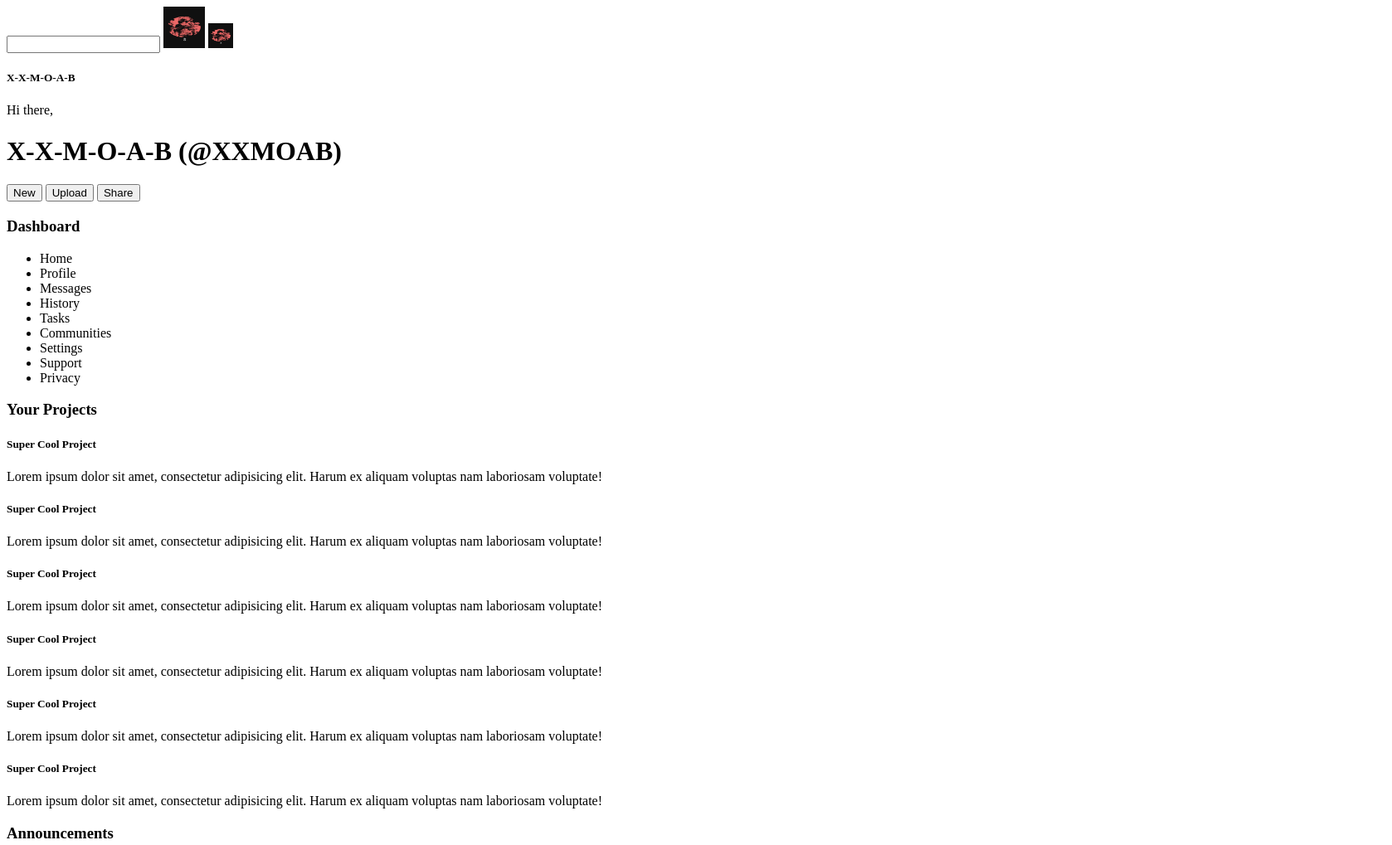
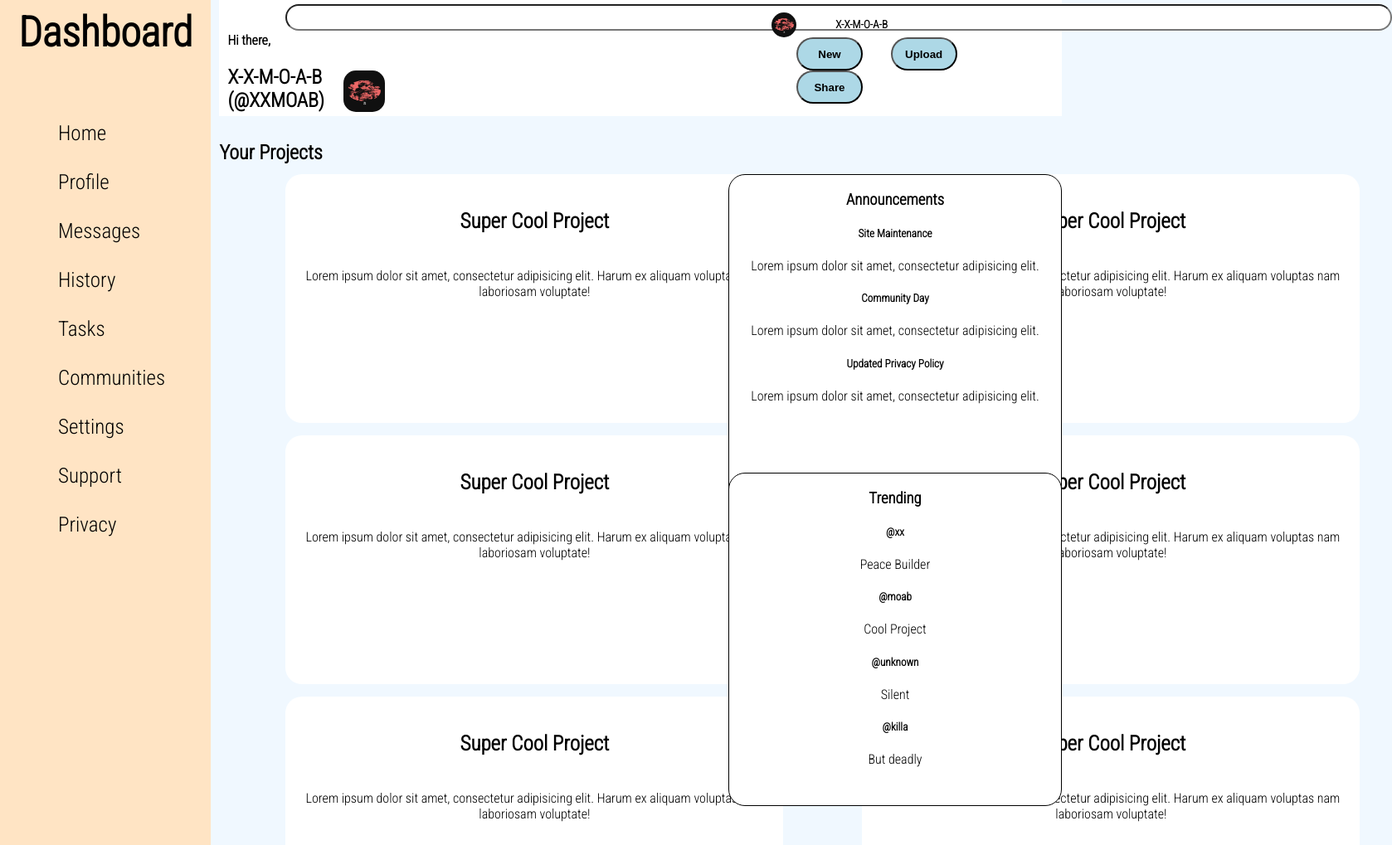
Before and after one commit to altabakhi18/Project-dashboard, a plain HTML site: page index.html in a window 1280 px wide. Shown: the top 1019 px of the page at 83% size, 1678 px wide, since content can reach past the window. Drawn offline with Linux system fonts and the light colour scheme.

Commit message:
Project finished, just need to add logos.

```diff
--- a/index.html
+++ b/index.html
@@ -10,57 +10,65 @@
 <body>
 
     <div class="container">
-        <div id="header">
+        <div class="header">
             <label for="search"></label>
             <input type="search" id="search">
-            <img src="images/attack.jpg" alt="Profile Picture" height="50px" width="50px">
+            <div class="main-profile">
+            <h4>Hi there,</h4>
+            <h2>X-X-M-O-A-B (@XXMOAB)</h2>
+            </div>
+            <img class="other" src="images/attack.jpg" alt="Profile Picture" height="50px" width="50px">
+            <div class="right-corner">
             <img src="images/attack.jpg" alt="Profile Picture" height="30px" width="30px">
-            <h5>X-X-M-O-A-B</h5>
-            <p>Hi there, </p>
-            <h1>X-X-M-O-A-B (@XXMOAB)</h1>
+            </div>
+            <h5 class="name">X-X-M-O-A-B</h5>
+            <div class="button">
             <button class="btn">New</button>
             <button class="btn">Upload</button>
             <button class="btn">Share</button>
         </div>
+        </div>
 
         <div id="sidebar">
-            <h3>Dashboard</h3>
+            <h3 class="dash">Dashboard</h3>
             <ul>
-                <li>Home</li>
-                <li>Profile</li>
-                <li>Messages</li>
-                <li>History</li>
-                <li>Tasks</li>
-                <li>Communities</li>
-                <li>Settings</li>
-                <li>Support</li>
-                <li>Privacy</li>
+                <li class="one">Home</li>
+                <li class="one">Profile</li>
+                <li class="one">Messages</li>
+                <li class="one">History</li>
+                <li class="one">Tasks</li>
+                <li class="one">Communities</li>
+                <li class="two">Settings</li>
+                <li class="two">Support</li>
+                <li class="two">Privacy</li>
             </ul>
         </div>
 
+        <h2 id="h3">Your Projects</h2>
+
         <div id="main">
-            <h3>Your Projects</h3>
-            <div>
+
+            <div class="card">
                 <h5>Super Cool Project</h5>
                 <p>Lorem ipsum dolor sit amet, consectetur adipisicing elit. Harum ex aliquam voluptas nam laboriosam voluptate!</p>
             </div>
-            <div>
+            <div class="card">
                 <h5>Super Cool Project</h5>
                 <p>Lorem ipsum dolor sit amet, consectetur adipisicing elit. Harum ex aliquam voluptas nam laboriosam voluptate!</p>
             </div>
-            <div>
+            <div class="card">
                 <h5>Super Cool Project</h5>
                 <p>Lorem ipsum dolor sit amet, consectetur adipisicing elit. Harum ex aliquam voluptas nam laboriosam voluptate!</p>
             </div>
-            <div>
+            <div class="card">
                 <h5>Super Cool Project</h5>
                 <p>Lorem ipsum dolor sit amet, consectetur adipisicing elit. Harum ex aliquam voluptas nam laboriosam voluptate!</p>
             </div>
-            <div>
+            <div class="card">
                 <h5>Super Cool Project</h5>
                 <p>Lorem ipsum dolor sit amet, consectetur adipisicing elit. Harum ex aliquam voluptas nam laboriosam voluptate!</p>
             </div>
-            <div>
+            <div class="card">
                 <h5>Super Cool Project</h5>
                 <p>Lorem ipsum dolor sit amet, consectetur adipisicing elit. Harum ex aliquam voluptas nam laboriosam voluptate!</p>
             </div>
@@ -68,7 +76,7 @@
 
         <div id="misc">
             <h3>Announcements</h3>
-            <div>
+            <div class="box">
                 <h5>Site Maintenance</h5>
                 <p>Lorem ipsum dolor sit amet, consectetur adipisicing elit.</p>
                 <h5>Community Day</h5>
@@ -76,12 +84,13 @@
                 <h5>Updated Privacy Policy</h5>
                 <p>Lorem ipsum dolor sit amet, consectetur adipisicing elit.</p>
             </div>
-
+        </div>
+        <div class="misc2">
             <h3>Trending</h3>
-            <div>
-                <h5>@tegan</h5>
+            <div class="box">
+                <h5>@xx</h5>
                 <p>Peace Builder</p>
-                <h5>@morgan</h5>
+                <h5>@moab</h5>
                 <p>Cool Project</p>
                 <h5>@unknown</h5>
                 <p>Silent</p>
--- a/styles.css
+++ b/styles.css
@@ -0,0 +1,188 @@
+@import url('https://fonts.googleapis.com/css2?family=Roboto+Condensed:wght@300&display=swap');
+
+body{
+    font-family: 'Roboto Condensed' , sans-serif;
+    margin: 0;
+    padding: 0;
+    background-color: aliceblue;
+}
+
+.container{
+    display: grid;
+    grid-template-columns: 1.5fr 1fr 2.5fr 2fr;
+    grid-template-rows: repeat(1, 140px) repeat(1, 50px) repeat(3, 350px);
+    gap: 10px;
+}
+
+#h3{
+    grid-column: 2 / 3;
+    grid-row: 2 / 3;
+}
+
+.header{
+    grid-column: 2 / 5;
+}
+
+.header{
+    display: grid;
+    grid-template-columns: 200px 2fr 1fr;
+    grid-template-rows: 140px 150px;
+    background-color: white;
+}
+
+input{
+    border-radius: 20px;
+    width: 100em;
+    height: 2rem;
+    grid-column: 1 /2;
+    grid-row: 1 / 2;
+    justify-self: start;
+    margin-top: 5px;
+    margin-left: 80px;
+}
+
+.right-corner{
+    grid-column: 3 /4;
+    grid-row: 1 /2;
+    justify-self: center;
+    margin-right: 20em;
+    margin-top: 15px;
+}
+
+.main-profile{
+    grid-column: 1 /2;
+    grid-row: 1 /2;
+    align-self: end;
+    margin-bottom: -15px;
+    margin-left: 10px;
+}
+
+.other{
+    grid-row: 1 / 2;
+    grid-column: 1 / 2;
+    justify-self: end;
+    align-self: end;
+    margin-bottom: 5px;
+}
+
+.name{
+    grid-column: 3 / 4;
+    grid-row: 1 / 2;
+    justify-self: center;
+    margin-right: 10em;
+}
+
+.btn{
+    border-radius: 30px;
+    background-color: lightblue;
+    color: black;
+    font-weight: bold;
+    width: 80px;
+    height: 40px;
+    margin-right: 30px;
+}
+
+.button{
+    grid-column: 3 / 4;
+    grid-row: 1 / 2;
+    justify-self: start;
+    align-self: end;
+    margin-bottom: 15px;
+    margin-left: 30px;
+}
+
+img{
+    border-radius: 15px;
+}
+
+#sidebar{
+    grid-column: 1;
+    grid-row: 1 / 7;
+}
+
+#sidebar{
+    display: grid;
+    grid-template-columns: 1fr;
+    grid-template-rows: 1fr 2fr 2fr;
+    background-color: bisque;
+    margin-bottom: -31px;
+}
+
+li{
+    list-style-type: none;
+    font-size: 25px;
+    margin: 30px;
+}
+
+ul{
+    grid-row: 1 / 3;
+    grid-column: 1 / 2;
+    align-self: center;
+    justify-self: start;
+
+}
+
+.dash{
+    grid-column: 1 / 2;
+    grid-row: 1 / 2;
+    font-size: 50px;
+    font-weight: bold;
+    align-self: start;
+    margin: 0;
+    margin-top: 10px;
+}
+
+#main{
+    grid-column: 2 /4;
+}
+
+#main{
+    display: grid;
+    grid-template-columns: repeat(2, 3fr);
+    grid-template-rows:1fr 2fr 2fr 2fr;
+    gap: 15px;
+}
+
+.card{
+    background-color: white;
+    height: 300px;
+    width: 600px;
+    justify-self: center;
+    border-radius: 20px;
+    margin-left: 5em;
+}
+
+.card p{
+    align-self: center;
+}
+
+.card > h5{
+    font-weight: bold;
+    font-size: 25px;
+}
+
+p, h5, h3{
+    text-align: center;
+}
+
+#misc{
+    grid-column: 4 /5;
+    grid-row: 3 / 4;
+    background-color: white;
+    width: 400px;
+    justify-self: center;
+    height: 400px;
+    border-radius: 20px;
+    border: 1px solid black;
+}
+
+.misc2{
+    grid-column: 4 / 5;
+    grid-row: 4 / 5;
+    background-color: white;
+    width: 400px;
+    justify-self: center;
+    height: 400px;
+    border-radius: 20px;
+    border: 1px solid black;
+}
```
